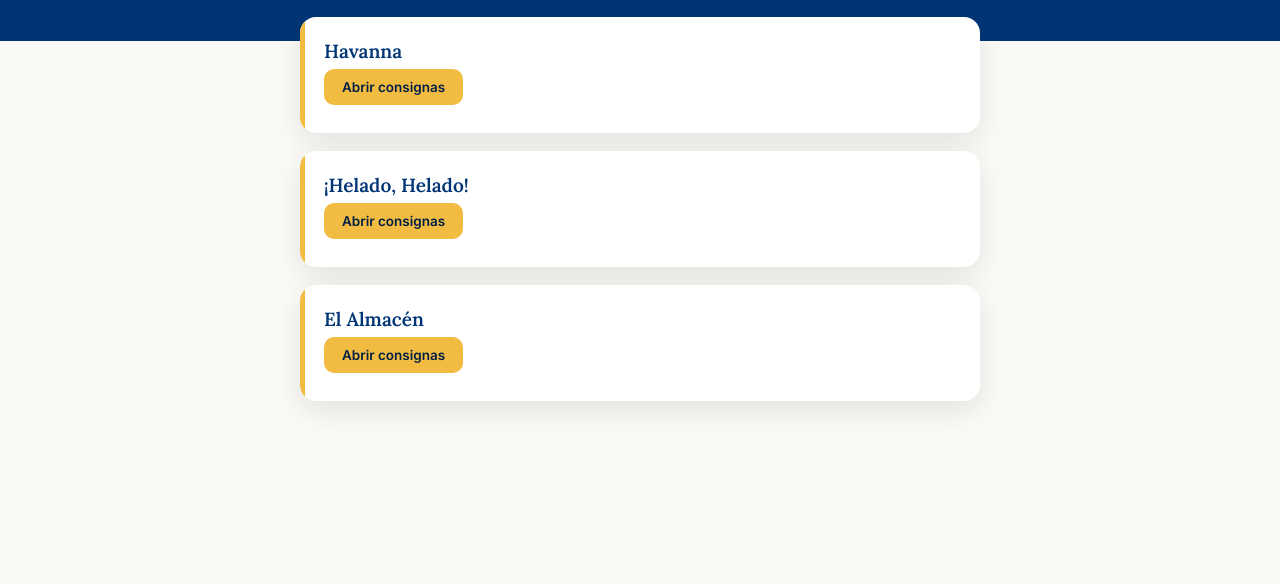
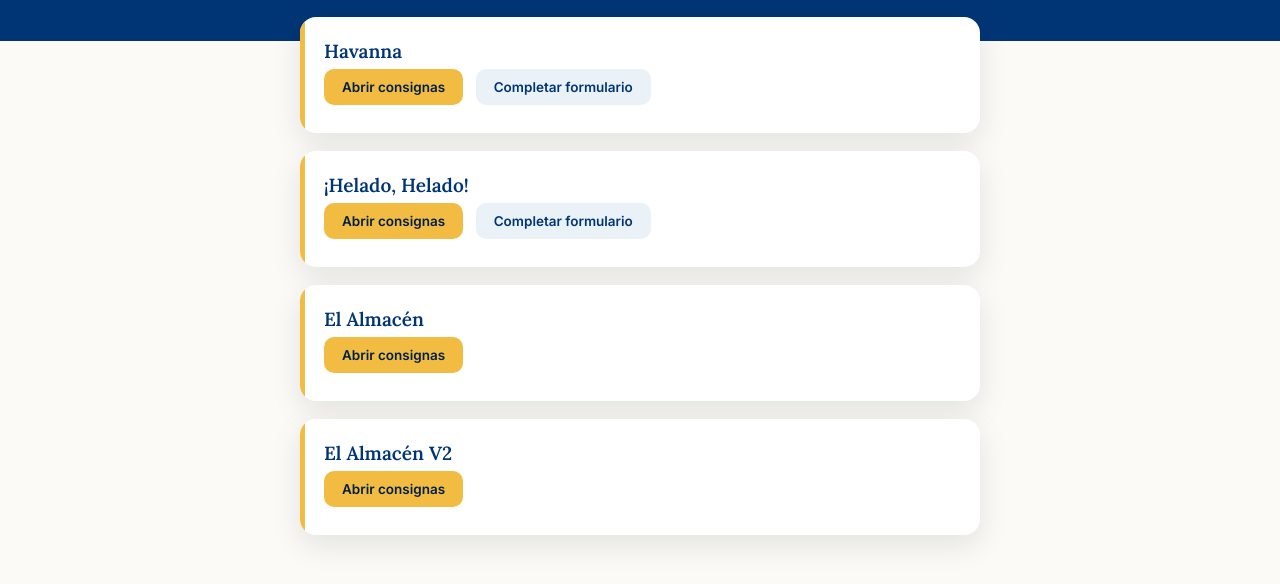
Before and after one commit to caraballosofi-stack/Cronograma-Sistemas-Administrativos-2C2026, a plain HTML site: page casos.html in a window 1280 px wide. Shown: the part 100-684 px from the top of the page. Drawn offline with Linux system fonts and the light colour scheme.

Commit message:
Add files via upload

```diff
--- a/casos.html
+++ b/casos.html
@@ -67,17 +67,24 @@
   <div class="item">
     <h2>Havanna</h2>
     <a class="btn primary" href="web/viewer.html?file=../caso_1_havanna.pdf#page=1">Abrir consignas</a>
+    <a class="btn" href="https://forms.cloud.microsoft/r/fbZpRKGeTd" target="_blank" rel="noopener">Completar formulario</a>
   </div>
 
   <div class="item">
     <h2>¡Helado, Helado!</h2>
     <a class="btn primary" href="web/viewer.html?file=../caso_2_helado.pdf#page=1">Abrir consignas</a>
+    <a class="btn" href="https://forms.cloud.microsoft/r/RcHejP53iv" target="_blank" rel="noopener">Completar formulario</a>
   </div>
 
   <div class="item">
     <h2>El Almacén</h2>
     <a class="btn primary" href="web/viewer.html?file=../caso_3_el_almacen.pdf#page=1">Abrir consignas</a>
   </div>
+
+  <div class="item">
+    <h2>El Almacén V2</h2>
+    <a class="btn primary" href="web/viewer.html?file=../caso_3_el_almacen_v2.pdf#page=1">Abrir consignas</a>
+  </div>
 </main>
 
 </body>
```
Also changed, not shown: asistencia_data (1).json (added, +1 -0 lines), cronograma.html (+3 -0 lines), 1 other file.
